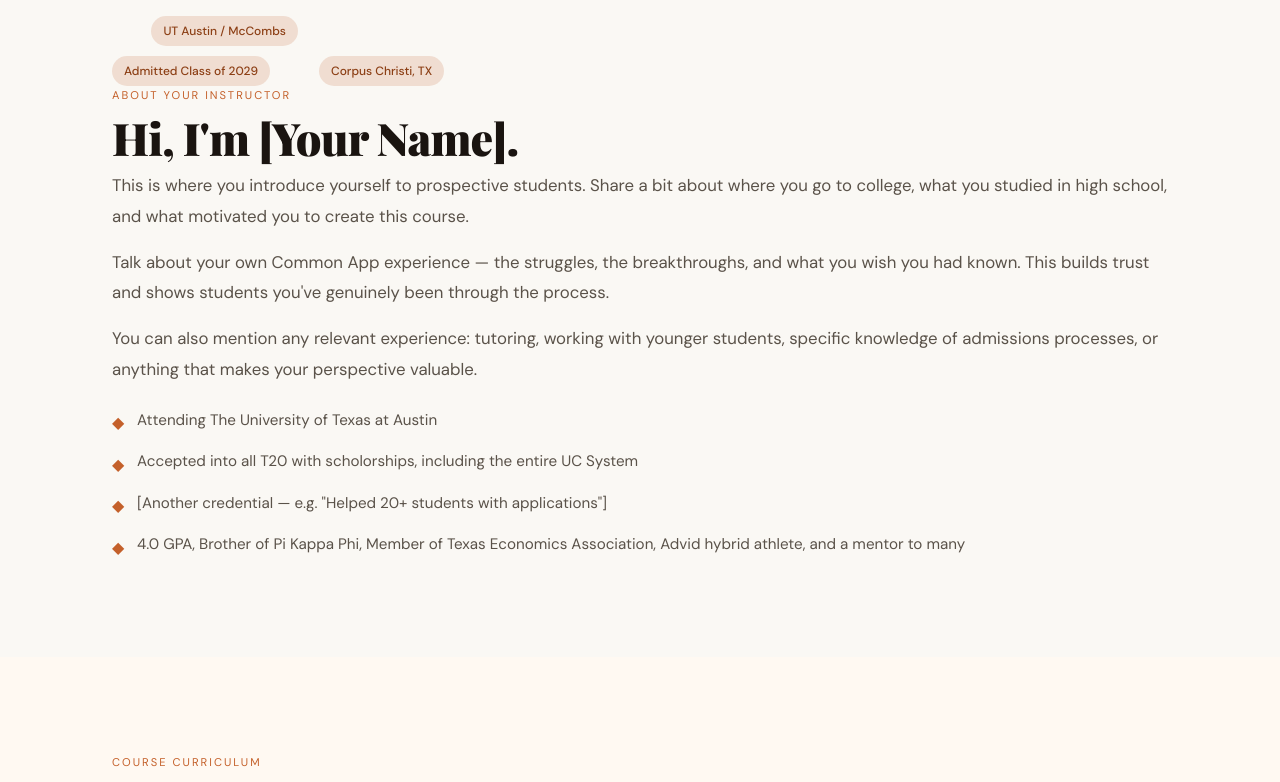
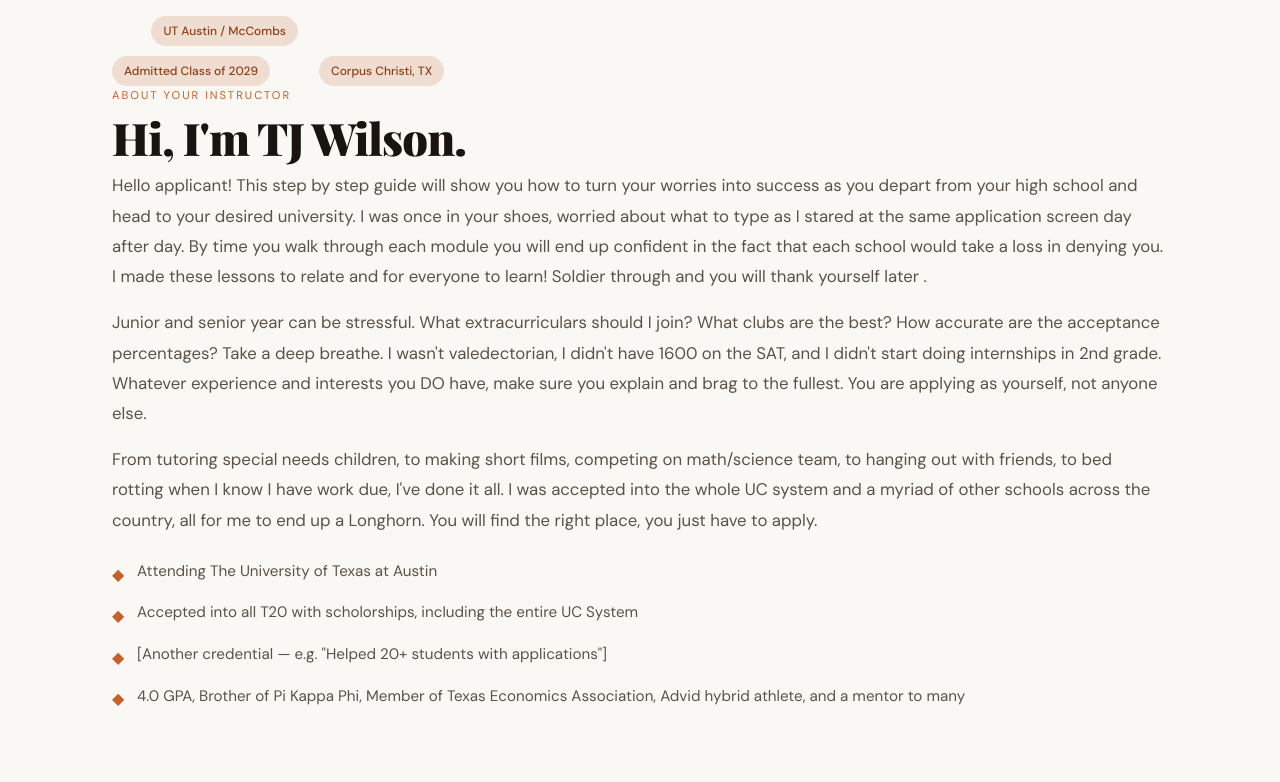
Before and after one commit to TJWILSON1/commonappplaybook2, a plain HTML site: page index.html in a window 1280 px wide. Shown: the part 1373-2155 px from the top of the page. Drawn offline with nearby package versions, Linux system fonts and the light colour scheme; a web font is replaced by a local one.

Commit message:
Update index.html

```diff
--- a/index.html
+++ b/index.html
@@ -625,11 +625,11 @@
     </div>
     <div class="about-content">
       <span class="section-tag">About Your Instructor</span>
-      <h2>Hi, I'm [Your Name].</h2>
+      <h2>Hi, I'm TJ Wilson.</h2>
       <div class="about-bio">
-        <p>This is where you introduce yourself to prospective students. Share a bit about where you go to college, what you studied in high school, and what motivated you to create this course.</p>
-        <p>Talk about your own Common App experience — the struggles, the breakthroughs, and what you wish you had known. This builds trust and shows students you've genuinely been through the process.</p>
-        <p>You can also mention any relevant experience: tutoring, working with younger students, specific knowledge of admissions processes, or anything that makes your perspective valuable.</p>
+        <p>Hello applicant! This step by step guide will show you how to turn your worries into success as you depart from your high school and head to your desired university. I was once in your shoes, worried about what to type as I stared at the same application screen day after day. By time you walk through each module you will end up confident in the fact that each school would take a loss in denying you. I made these lessons to relate and for everyone to learn! Soldier through and you will thank yourself later .</p>
+        <p>Junior and senior year can be stressful. What extracurriculars should I join? What clubs are the best? How accurate are the acceptance percentages? Take a deep breathe. I wasn't valedectorian, I didn't have 1600 on the SAT, and I didn't start doing internships in 2nd grade. Whatever experience and interests you DO have, make sure you explain and brag to the fullest. You are applying as yourself, not anyone else.</p>
+        <p>From tutoring special needs children, to making short films, competing on math/science team, to hanging out with friends, to bed rotting when I know I have work due, I've done it all. I was accepted into the whole UC system and a myriad of other schools across the country, all for me to end up a Longhorn. You will find the right place, you just have to apply. </p>
       </div>
       <ul class="credential-list">
         <li><span class="cred-icon">◆</span> Attending The University of Texas at Austin </li>
@@ -881,7 +881,7 @@
 
 <!-- FOOTER -->
 <footer>
-  <span>© 2025 The Common App Playbook · [Your Name]</span>
+  <span>© 2025 The Common App Playbook · Antony Wilson </span>
   <div class="footer-links">
     <a href="#">Contact</a>
     <a href="#">Privacy Policy</a>
```
